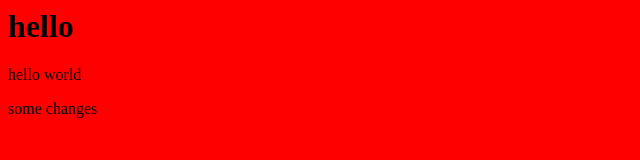
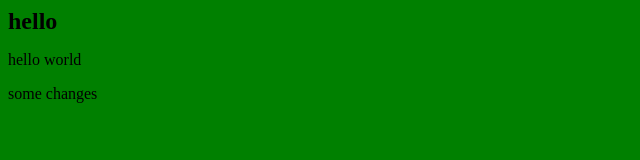
Before and after one commit to alexey23/git-test, a plain HTML site: page index.html in a window 1280 px wide. Shown: the whole page, without its empty margins (0-640 px from the left). Drawn offline with Linux system fonts and the light colour scheme.

Commit message:
change bg color

```diff
--- a/styles.css
+++ b/styles.css
@@ -1,4 +1,7 @@
-body
-{
-	background-color: red;
+body{
+	background-color: green;
 }
+
+h1{
+	font-size: 24px;
+}
```
